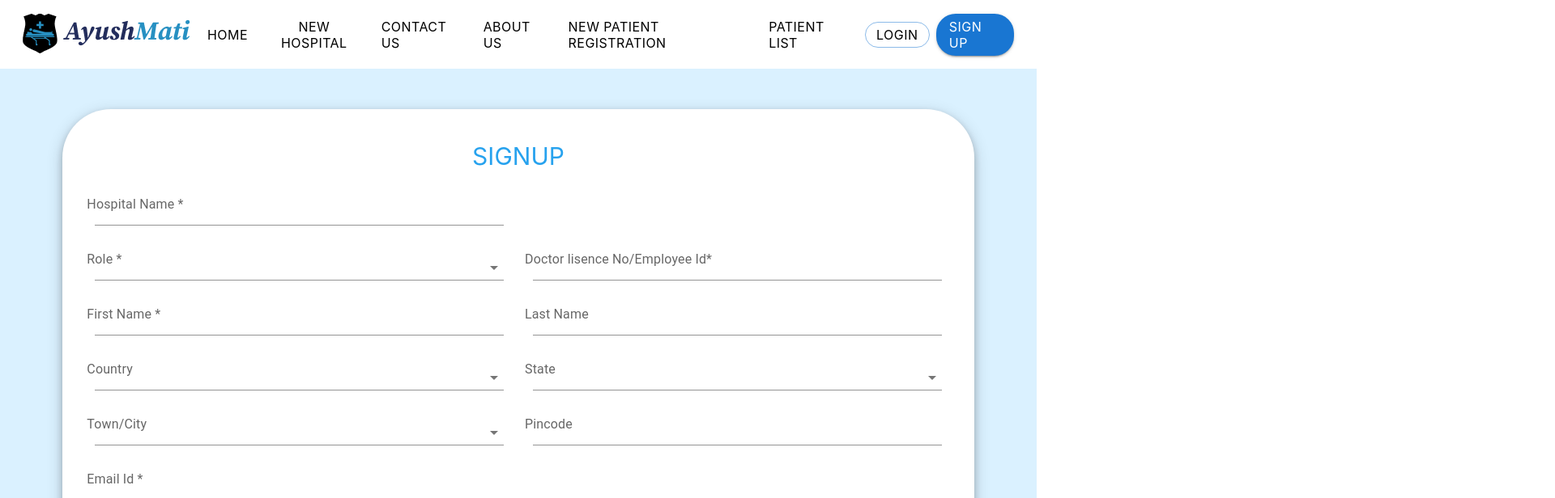
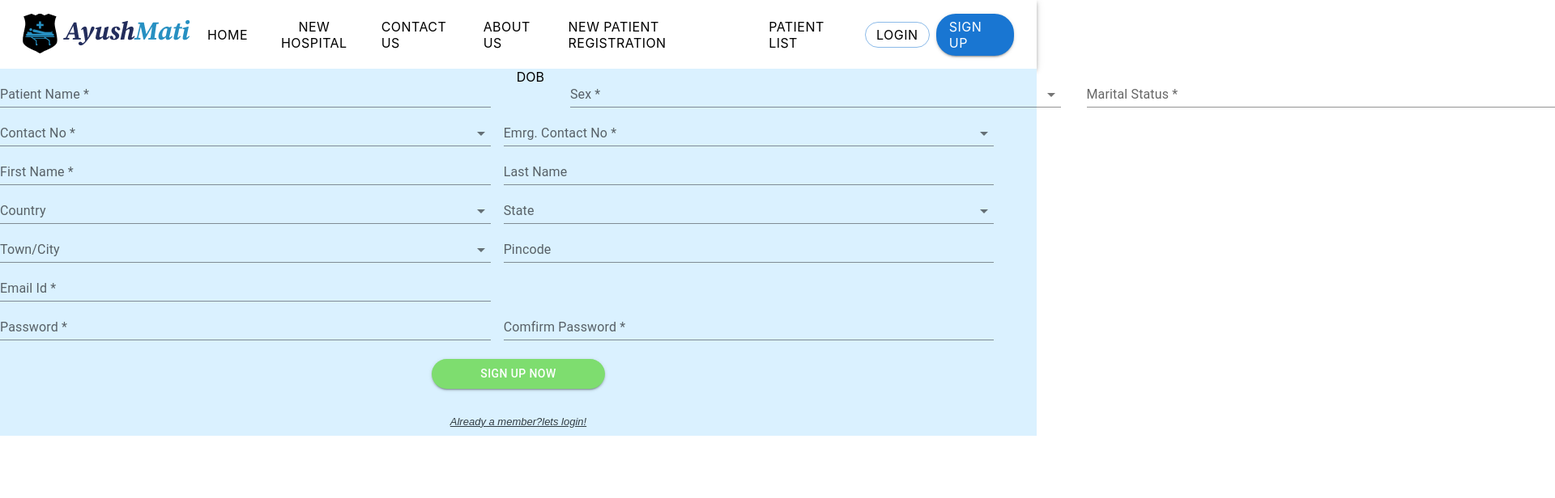
Before and after one commit to pesto-students/team-chiranjib-1-ayushmati, a React (Create React App) app: page /patientRegistration in a window 1280 px wide. Shown: the top 616 px of the page at 81% size, 1920 px wide, since content can reach past the window. Built offline with nearby package versions, Linux system fonts and the light colour scheme.

Commit message:
patient registration

```diff
--- a/src/App.js
+++ b/src/App.js
@@ -4,8 +4,8 @@ import Login from "./component/authenticate/Login"
 import NoRoute from "./component/NoRoute";
 import AboutUs from "./component/aboutUs/AboutUs";
 import ContactUs from "./component/contactUs/ContactUs";
-import ReceptionistDashboard from "./component/dashboard/Receptionist/ReceptionistDashboard";
-import PatientRegistration from "./component/dashboard/Receptionist/PatientRegistration";
+import ReceptionistDashboard from "./component/dashboard/reception/ReceptionistDashboard";
+import PatientRegistration from "./component/dashboard/reception/PatientRegistration";
 import { BrowserRouter as Router,Routes,Route } from 'react-router-dom';
 
 
--- a/src/component/dashboard/Receptionist/PatientRegistration.js
+++ b/src/component/dashboard/reception/PatientRegistration.js
@@ -1,11 +1,14 @@
 import { useForm } from "react-hook-form";
-import { stateList, countryList, roleList, townCityList } from "../../master/MasterList";
+import { genderList, maritalStatusList, stateList, countryList, roleList, townCityList } from "../../master/MasterList";
 import TextField from "@mui/material/TextField";
 import MenuItem from "@mui/material/MenuItem";
 import Button from "@mui/material/Button";
 import Stack from "@mui/material/Stack";
 import Box from "@mui/material/Box";
 import { Link } from "react-router-dom";
+
+
+
 
 import NavigationBar from "../../navgation/NavigationBar";
 import "../../authenticate/signup.css";
@@ -24,80 +27,120 @@ function PatientRegistration() {
 
   return (
     <>
-      <NavigationBar />
-      <div className="signup-outer-div">
-        <div className="signup-inner-div">
-          <Box
-            sx={{
-              "& .MuiTextField-root": { p: "10px", width: "50ch" },
-            }}
-            noValidate
-            autoComplete="off"
-          >
+      <NavigationBar/>
+      <div className="common-backgroud">
         <form onSubmit={handleSubmit(onsubmit)}>
-            <div className="form-control">
-              <h1 className="login-text">SIGNUP</h1>
-            </div>
-              <div className="sign-up-elements-div">
+          <Stack spacing={4} direction="row">
+            <div>
               <TextField
-                  className="signup-text-field"
-                  id="outlined-required"
-                  label="Hospital Name *"
-                  placeholder="Apollo Hospital"
+                id="patientName"
+                label="Patient Name *"
+                placeholder="Joe Doe"
                 variant="standard"
-                  {...register("hospital", {
+                {...register("patientName", {
                   required: {
                     value: true,
-                      message: "Hospital Name is required",
+                    message: "Patient Name is required",
                   },
                 })}
-                  error={!!errors.hospital}
-                  helperText={errors?.hospital?.message}
+                error={!!errors.patientName}
+                helperText={errors?.patientName?.message}
               />
             </div>
 
-              <Stack spacing={2} direction="row">
-                <div className="sign-up-elements-div">
+            <div>
+              DOB
+            </div>
+
+            <div>
               <TextField
-                    className="signup-text-field"
-                    id="outlined-select-currency"
+                  id="sex"
                   select
-                    label="Role *"
+                  label="Sex *"
                   variant="standard"
                   defaultValue=""
-                    {...register("role", {
+                  {...register("sex", {
                     required: {
                       value: true,
-                        message: "Role is required",
+                      message: "Gender is required",
                     },
                   })}
-                    error={!!errors.role}
-                    helperText={errors?.role?.message}
+                  error={!!errors.sex}
+                  helperText={errors?.sex?.message}
               >
-                    {roleList.map((option) => (
+
+              {genderList.map((option) => (
                     <MenuItem key={option.value} value={option.value}>
                       {option.label}
                     </MenuItem>
               ))}
               </TextField>
             </div>
-                <div className="sign-up-elements-div">
+
+            <div>
               <TextField
-                    className="signup-text-field"
-                    id="User-Number-Id"
-                    label="Doctor lisence No/Employee Id*"
-                    placeholder="APH123456"
+                  id="maritalStatus"
+                  select
+                  label="Marital Status *"
                   variant="standard"
-                    {...register("userID", {
+                  defaultValue=""
+                  {...register("maritalStatus", {
                     required: {
                       value: true,
-                        message: "User Number is required",
+                      message: "Marital Status is required",
                     },
                   })}
-                    error={!!errors.userID}
-                    helperText={errors?.userID?.message}
+                  error={!!errors.maritalStatus}
+                  helperText={errors?.maritalStatus?.message}
+              >
+
+              {maritalStatusList.map((option) => (
+                    <MenuItem key={option.value} value={option.value}>
+                      {option.label}
+                    </MenuItem>
+              ))}
+              </TextField>
+            </div>
+          </Stack>
+
+          <Stack spacing={2} direction="row">
+            <div>
+              <TextField
+                id="contactNo"
+                select
+                label="Contact No *"
+                variant="standard"
+                defaultValue=""
+                {...register("contactNo", {
+                  required: {
+                    value: true,
+                    message: "Contact No. is required",
+                  },
+                })}
+                error={!!errors.contactNo}
+                helperText={errors?.contactNo?.message}
               />
             </div>
+
+            <div>
+              <TextField
+                id="emergContactNo"
+                select
+                label="Emrg. Contact No *"
+                variant="standard"
+                defaultValue=""
+                {...register("emergContactNo", {
+                  required: {
+                    value: true,
+                    message: "Emrg. Contact No. is required",
+                  },
+                })}
+                error={!!errors.emergContactNo}
+                helperText={errors?.emergContactNo?.message}
+              />
+            </div>
+
+
               </Stack>
 
               <Stack spacing={2} direction="row">
@@ -287,9 +330,9 @@ function PatientRegistration() {
               </Link>
             </div>
             </form>
-          </Box>
+
         </div>
-      </div>
+
     </>
   );
 }
--- a/src/component/master/MasterList.js
+++ b/src/component/master/MasterList.js
@@ -1,3 +1,15 @@
+const genderList = [
+  { value: "Male", label: "Male" },
+  { value: "Female", label: "Female" },
+  { value: "TransGender", label: "TransGender" },
+];
+
+const maritalStatusList = [
+  { value: "Single", label: "Single" },
+  { value: "Married", label: "Married" },
+  { value: "Divorced", label: "Divorced" },
+];
+
 const roleList = [
     { value: "Doctor", label: "Doctor" },
     { value: "Nurse", label: "Nurse" },
@@ -18,4 +30,4 @@ const roleList = [
     { value: "Chennai", label: "Chennai" },
   ];
 
-  export {roleList,countryList,stateList,townCityList}
+  export {genderList, maritalStatusList, roleList,countryList,stateList,townCityList}
```
Also changed, not shown: src/component/dashboard/reception/PatientList.js (renamed from src/component/dashboard/Receptionist/PatientList.js), src/component/dashboard/reception/ReceptionistDashboard.js (renamed from src/component/dashboard/Receptionist/ReceptionistDashboard.js). Lines whose indentation alone changed are shown as unchanged.
